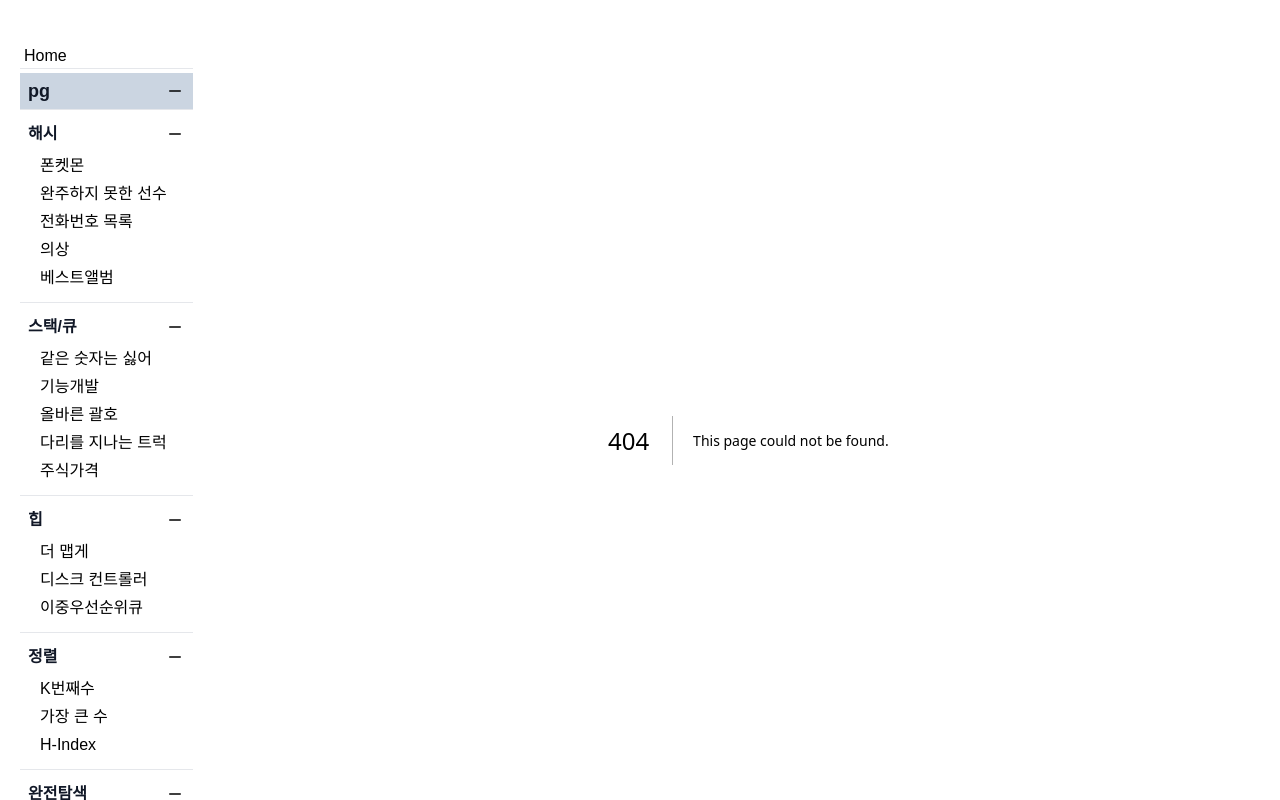
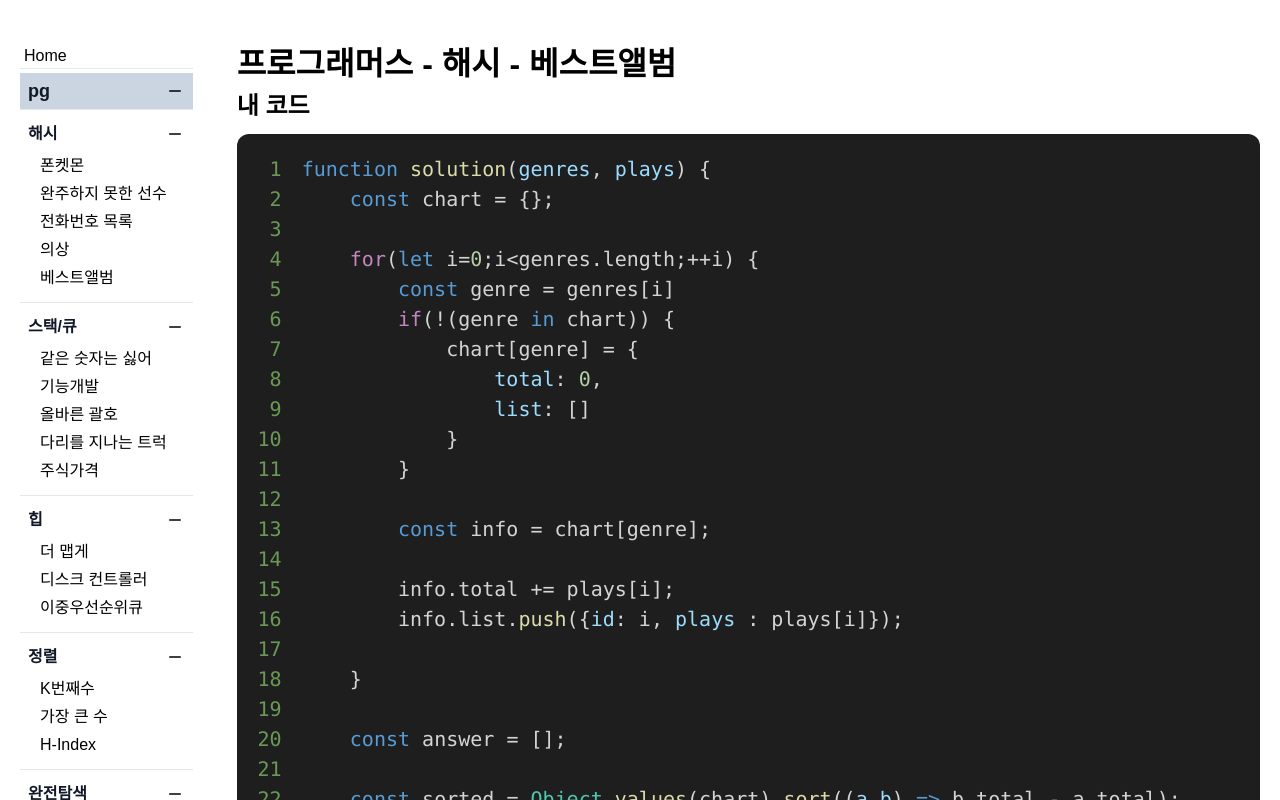
Before and after one commit to jratul/ky-js-study, a Next.js app: page /pg/hash/bestalbum in a window 1280 px wide. Before the commit this address had no page. Shown: the top 800 px of the page. Built offline with nearby package versions, Linux system fonts and the light colour scheme; a web font is replaced by a local one.

Commit message:
Create page.tsx

```diff
--- /dev/null
+++ b/src/app/pg/hash/bestalbum/page.tsx
@@ -0,0 +1,54 @@
+import JSCode from "@/app/components/JSCode";
+
+export default function PgHashBestAlbum() {
+  return (
+    <div>
+      <h1>프로그래머스 - 해시 - 베스트앨범</h1>
+      <h2>내 코드</h2>
+      <JSCode
+        code={`function solution(genres, plays) {
+    const chart = {};
+
+    for(let i=0;i<genres.length;++i) {
+        const genre = genres[i]
+        if(!(genre in chart)) {
+            chart[genre] = {
+                total: 0,
+                list: []
+            }
+        }
+
+        const info = chart[genre];
+
+        info.total += plays[i];
+        info.list.push({id: i, plays : plays[i]});
+
+    }
+
+    const answer = [];
+
+    const sorted = Object.values(chart).sort((a,b) => b.total - a.total);
+
+    sorted.forEach((info) => {
+        info.list.sort((a, b) => {
+            if(a.plays !== b.plays) {
+                return b.plays - a.plays;
+            } else {
+                return a.id - b.id;
+            }
+        });
+
+        answer.push(...info.list.slice(0,2).map(song => song.id));
+    });
+
+    return answer;
+}`}
+      />
+      <h2>실수했던 점</h2>
+      <ul>
+        <li>genre in chart 할 때 괄호로 감싸야 함</li>
+        <li>concat은 원본 array를 바꾸는게 아니라 새로운 array를 리턴함</li>
+      </ul>
+    </div>
+  );
+}
```
